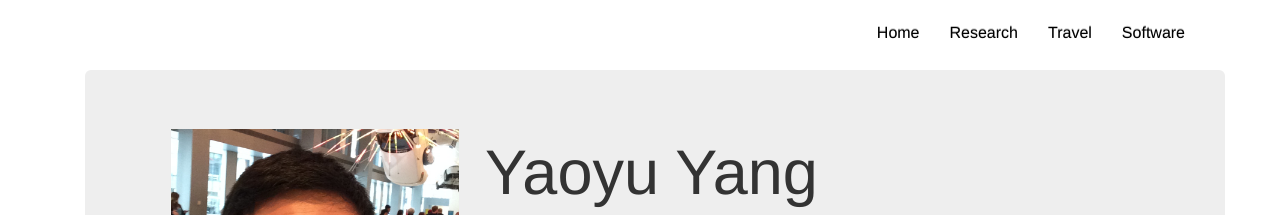
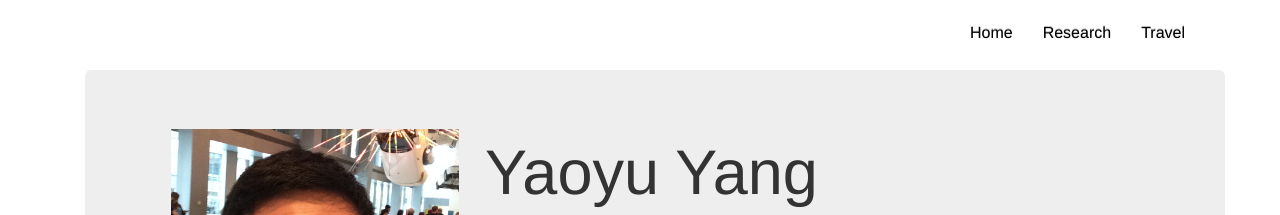
Before and after one commit to yaoyuyang/yaoyuyang.github.io, a Jekyll site: the page built from index.html, in a window 1280 px wide. Shown: the top 215 px of the page. Built offline with Jekyll 4.4.1, drawn with Linux system fonts in a browser that asks for light colours.

Commit message:
Update default.html

```diff
--- a/_layouts/default.html
+++ b/_layouts/default.html
@@ -29,7 +29,6 @@
             <li id='nav-index'><a class="extra" href="/index.html">Home</a></li>
             <li id='nav-index'><a class="extra" href="/research.html">Research</a></li>
             <li id='nav-index'><a class="extra" href="/travel.html">Travel</a></li>
-            <li id='nav-index'><a class="extra" href="/research.html">Software</a></li>
             <!-- <li id='nav-courses'><a class="extra" href="/courses.html">Courses</a></li> -->
           </ul>
         </div>
```
